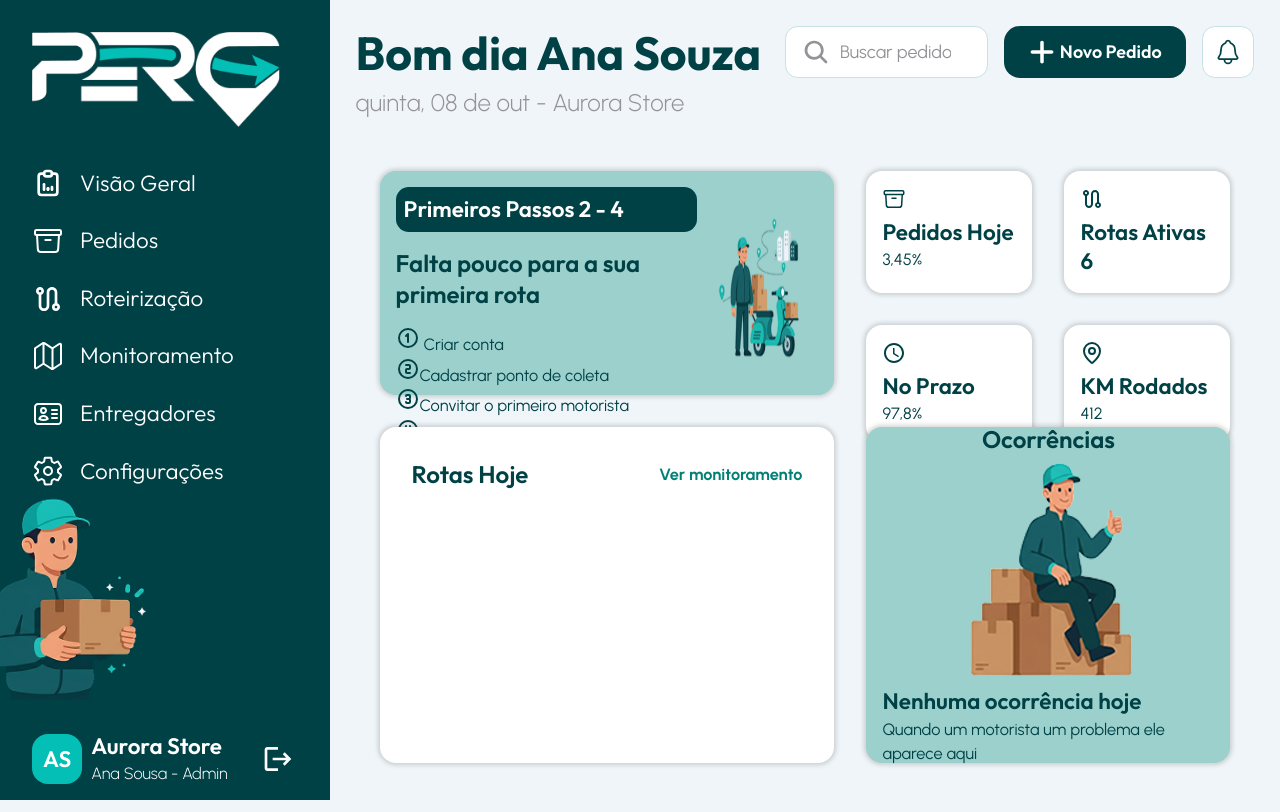
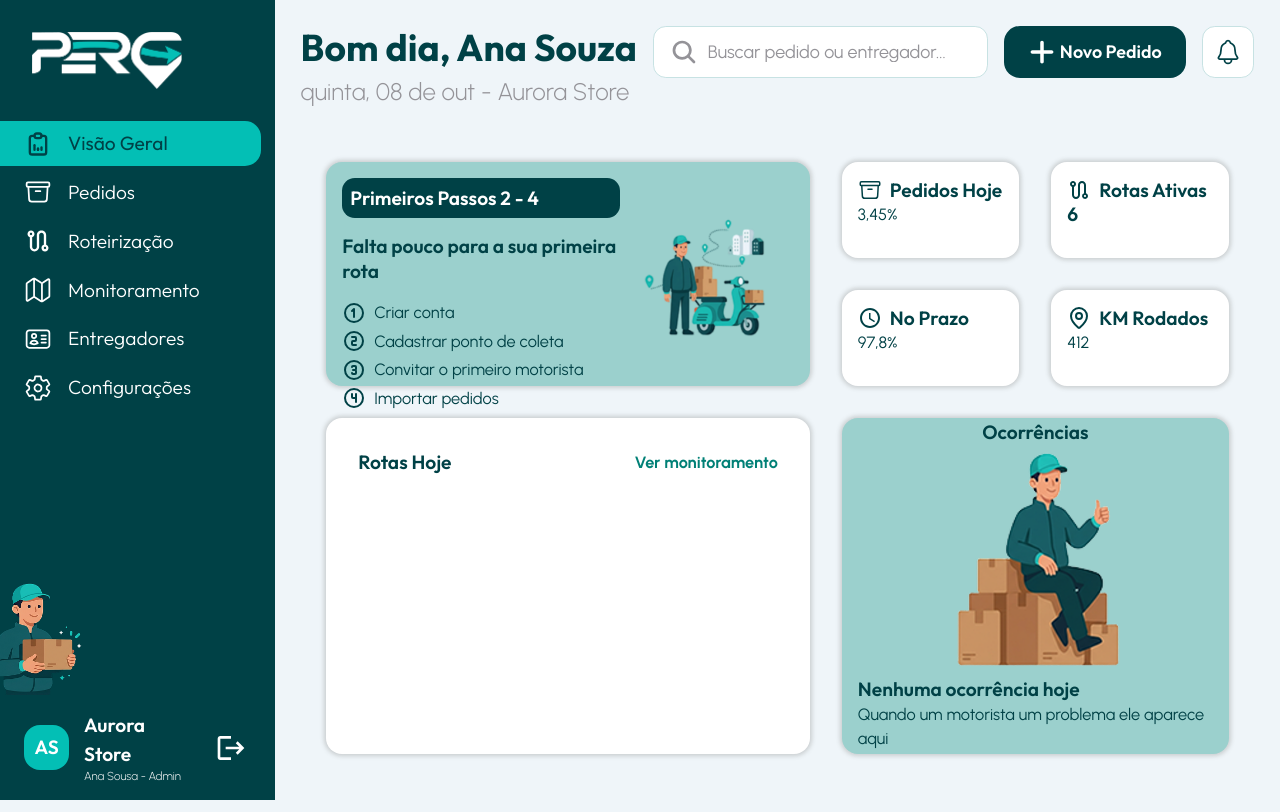
Before and after one commit to PERG-Gestao-de-Logistica/PERG-Front, a Next.js app in the folder perg/: page /painelEmpresa/visaoGeral in a window 1280 px wide. Built offline with nearby package versions, Linux system fonts and the light colour scheme.

Commit message:
:construction: progress: ajuste no tamanho dos elementos globais como o menu empresa e cabecçalho empresa

```diff
--- a/perg/src/components/componentesEmpresa/barraPesquisaEmpresa/barraPesquisaEmpresa.module.css
+++ b/perg/src/components/componentesEmpresa/barraPesquisaEmpresa/barraPesquisaEmpresa.module.css
@@ -29,6 +29,9 @@
   font-family: var(--fonte-texto);
   font-size: var(--tamanho-texto-botao);
   background-color: transparent; /* * Utilizado para não tampar o fundo verde do .barraPesquisa:focus-within*/
+  overflow: hidden;
+  text-overflow: ellipsis;
+  white-space: nowrap;
 }
 
 .barraPesquisa input::placeholder {
@@ -54,7 +57,7 @@
 .icone {
   flex-shrink: 0;
   color: var(--cor-texto-secundario);
-  font-size:  1.75rem;
+  font-size: 1.75rem;
 }
 
 @media (max-width: 640px), (max-height: 500px) {
@@ -63,6 +66,6 @@
   }
 
   .icone {
-  font-size: 1.25rem;
+    font-size: 1.25rem;
+  }
 }
-}
--- a/perg/src/components/componentesEmpresa/cabecalhoEmpresa/cabecalhoEmpresa.module.css
+++ b/perg/src/components/componentesEmpresa/cabecalhoEmpresa/cabecalhoEmpresa.module.css
@@ -4,14 +4,16 @@
   flex-direction: row;
   align-items: flex-start;
   justify-content: space-between;
-  gap: var(--espacamento-lg);
-  padding: var(--espacamento-pagina) var(--espacamento-pagina) 0 var(--espacamento-pagina);
+  gap: var(--espacamento-md);
+  padding: var(--espacamento-pagina) var(--espacamento-pagina) 0
+    var(--espacamento-pagina);
 }
 
 .titulosCabecalho {
   display: flex;
   flex-direction: column;
   gap: var(--espacamento-xs);
+  min-width: 0;
 }
 
 .titulo {
@@ -19,18 +21,17 @@
   font-size: var(--tamanho-titulo-principal);
   font-weight: var(--peso-negrito);
   line-height: var(--altura-linha-titulo);
-
 }
 
 .subtitulo {
   color: var(--cor-texto-secundario);
-  font-size: var(  --tamanho-subtitulo);
+  font-size: var(--tamanho-subtitulo);
   font-weight: var(--peso-light);
   line-height: var(--altura-linha-texto);
 }
 
 .acoes {
- display: flex;
+  display: flex;
   align-items: center;
   justify-content: flex-end;
   gap: var(--espacamento-md);
@@ -46,10 +47,10 @@
 
 .pesquisa {
   width: 100%;
-  max-width: 420px;
+  max-width: 350px;
 }
 
-@media (max-width:  1200px) {
+@media (max-width: 1200px) {
   .cabecalho {
     flex-direction: column;
     align-items: flex-start;
@@ -70,10 +71,9 @@
 @media (max-width: 640px), (max-height: 500px) {
   .cabecalho {
     padding-top: calc(60px + var(--espacamento-md));
-    margin-top: var(--espacamento-secao);
   }
 
- .acoes {
+  .acoes {
     flex-wrap: wrap;
     gap: var(--espacamento-sm);
   }
--- a/perg/src/components/componentesEmpresa/cabecalhoEmpresa/cabecalhoEmpresa.tsx
+++ b/perg/src/components/componentesEmpresa/cabecalhoEmpresa/cabecalhoEmpresa.tsx
@@ -7,7 +7,7 @@ import BotaoNovoPedido from "@/components/botoes/botaoNovoPedido/botaoNovoPedido
 // TODO: implementar lógica dinâmica para visualizar nome do usuário, data de acesso e nome empresa.CONFIG_PAGINAS precisa guardar apenas o título padrão de cada rota. Trazer props para info e função formatação de data e saudação dinâmica conforme horário(bom dia, boa tarde e boa noite)
 const CONFIG_PAGINAS: Record<string, { titulo: string; subtitulo: string }> = {
   "/painelEmpresa/visaoGeral": {
-    titulo: "Bom dia Ana Souza",
+    titulo: "Bom dia, Ana Souza",
     subtitulo: "quinta, 08 de out - Aurora Store",
   },
   "/painelEmpresa/pedidos": {
--- a/perg/src/components/componentesEmpresa/menuEmpresa/menuEmpresa.module.css
+++ b/perg/src/components/componentesEmpresa/menuEmpresa/menuEmpresa.module.css
@@ -1,16 +1,25 @@
 .menuEmpresa {
   background-color: var(--cor-primaria-verde-escuro);
-  width: 330px;
+  width: 275px;
   height: 100dvh;
   display: flex;
   flex-direction: column;
   flex-shrink: 0;
+  overflow: hidden;
+
+  position: fixed;
+  top: 0;
+  left: 0;
+  z-index: 100;
 }
 
 .logo {
-  max-width: 75%;
+  width: 150px;
+  max-width: 60%;
   height: auto;
   margin: var(--espacamento-xl);
+  flex-shrink: 0;
+  display: block;
 }
 
 .logoSimbolo,
@@ -23,19 +32,21 @@
 .navegacao {
   width: 100%;
   flex: 1;
+  min-height: 0;
 }
 
 .lista {
-  width: 85%;
+  width: 95%;
   display: flex;
   flex-direction: column;
   list-style: none;
-  gap: var(--espacamento-sm);
+  gap: var(--espacamento-xs);
   padding: 0;
 }
 
 .item {
   width: 100%;
+  min-height: 44px;
   color: var(--cor-texto-branco);
   font-family: var(--fonte-titulo);
   font-size: var(--tamanho-titulo-secao);
@@ -43,64 +54,88 @@
   display: flex;
   align-items: center;
   gap: var(--espacamento-md);
-  padding: var(--espacamento-sm) var(--espacamento-xl);
+  padding: var(--espacamento-sm) var(--espacamento-lg);
   white-space: nowrap;
 }
 
 .item:hover {
   color: var(--cor-primaria-verde-escuro);
   border-radius: 0 var(--raio-padrao) var(--raio-padrao) 0;
+  background-color: var(--cor-verde-hover);
+}
+
+.itemAtivo {
+  border-radius: 0 var(--raio-padrao) var(--raio-padrao) 0;
   background-color: var(--cor-verde-destaque);
+  color: var(--cor-primaria-verde-escuro);
+  font-weight: var(--peso-regular);
 }
 
 .item:focus-visible {
   outline: 3px solid var(--cor-verde-hover);
-  outline-offset: 3px;
+  outline-offset: -3px;
 }
 
 .item span {
-  overflow: hidden;
+  flex: 1;
 }
 
 .imgEntregador {
-  max-width: 45%;
-  margin-bottom: var(--espacamento-xl);
+  display: block;
+  max-width: 90px;
+  width: 30%;
+  height: auto;
+  margin-bottom: var(--espacamento-md);
+  object-fit: contain;
+  flex-shrink: 0;
 }
 
 .perfil {
   width: 100%;
-  height: auto;
-  margin-top: auto;
+  min-height: 65px;
   margin-bottom: var(--espacamento-xl);
   color: var(--cor-texto-branco);
   display: grid;
-  grid-template-columns: 3.2rem minmax(0, 1fr) auto;
+  grid-template-columns: 2.75rem minmax(0, 1fr) auto;
   align-items: center;
-  padding: 0 var(--espacamento-xl);
-  gap: var(--espacamento-sm);
+  padding: 0 var(--espacamento-lg);
+  margin-top: auto;
+  margin-bottom: 1rem;
+  gap: var(--espacamento-md);
 }
 
 .iniciais:global(h3),
 :global(h3).iniciais {
   color: var(--cor-texto-branco);
   background-color: var(--cor-verde-destaque);
-  width: 50px;
-  height: 50px;
+  width: 45px;
+  height: 45px;
   border-radius: var(--raio-padrao);
   display: flex;
   justify-content: center;
   align-items: center;
   padding: var(--espacamento-sm);
+  flex-shrink: 0;
+  font-size: var(--tamanho-titulo-secao);
+}
+
+.infoUsuario {
+  min-width: 0;
+  gap: var(--espacamento-xs);
 }
 
 .nomeEmpresa {
   color: var(--cor-texto-branco);
+  font-size: var(--tamanho-titulo-secao);
+  line-height: 1.5;
 }
 
 .nomeUsuario {
   color: var(--cor-texto-branco);
   font-family: var(--fonte-texto);
   font-weight: var(--peso-light);
+  font-size: var(--tamanho-texto-auxiliar);
+  line-height: 1.3;
 }
 
 .botaoLogout {
@@ -120,10 +155,7 @@
 @media (max-width: 1200px) and (min-width: 641px) and (min-height: 501px) {
   .menuEmpresa {
     width: 80px;
-    min-width: 80px;
-    max-width: 80px;
     align-items: center;
-    overflow-x: hidden;
   }
 
   .logo,
@@ -143,7 +175,8 @@
     flex-shrink: 0;
   }
 
-  .imgEntregador {
+  .imgEntregador,
+  .infoUsuario {
     display: none;
   }
 
@@ -168,7 +201,8 @@
     border-radius: var(--raio-pequeno);
   }
 
-  .item:hover {
+  .item:hover,
+  .itemAtivo {
     border-radius: var(--raio-pequeno);
   }
 
@@ -211,6 +245,7 @@
     top: 0;
     left: 0;
     width: 100%;
+    height: 4.5rem;
     padding: var(--espacamento-pagina);
     display: flex;
     align-items: center;
@@ -227,6 +262,7 @@
   }
 
   .logoMobile {
+    display: block;
     width: 105px;
     max-height: 38px;
     object-fit: contain;
@@ -265,9 +301,9 @@
     right: 0;
     left: auto;
     width: min(300px, 65vw);
-    min-width: 0;
-    max-width: none;
+    height: 100dvh;
     display: flex;
+    overflow: hidden;
     flex-direction: column;
     transform: translateX(100%);
     transition: transform 0.3s ease;
@@ -282,12 +318,15 @@
 
   .navegacao {
     margin-top: var(--espacamento-lg);
+    width: 100%;
+    flex: 1;
+    min-height: 0;
   }
 
   .lista {
     width: 100%;
     align-items: stretch;
-    padding-right: var(--espacamento-sm);
+    padding-left: var(--espacamento-sm);
     gap: var(--espacamento-xs);
   }
 
@@ -299,7 +338,12 @@
     justify-content: flex-start;
     padding: var(--espacamento-xs) var(--espacamento-lg);
     gap: var(--espacamento-md);
-    border-radius: var(--raio-pequeno);
+    border-radius: 0;
+  }
+
+  .item:hover,
+  .itemAtivo {
+    border-radius: var(--raio-pequeno) 0 0 var(--raio-pequeno);
   }
 
   .item span {
@@ -327,7 +371,7 @@
   :global(h3).iniciais {
     width: 44px;
     height: 44px;
-    font-size: 0.95rem;
+    font-size: 1rem;
   }
 
   .infoUsuario {
--- a/perg/src/components/componentesEmpresa/menuEmpresa/menuEmpresa.tsx
+++ b/perg/src/components/componentesEmpresa/menuEmpresa/menuEmpresa.tsx
@@ -36,7 +36,7 @@ const itensMenu = [
   },
   {
     nome: "Configurações",
-    rota: "painelEmpresa/configuracoes",
+    rota: "/painelEmpresa/configuracao/perfi",
     icone: IoSettingsOutline,
   },
 ];
@@ -125,7 +125,7 @@ export default function MenuEmpresa() {
                     className={`${styles.item} ${ativo ? styles.itemAtivo : ""}`}
                     aria-current={ativo ? "page" : undefined}
                   >
-                    <Icone aria-hidden="true" size={32} />
+                    <Icone aria-hidden="true" size={28} />
                     <span>{item.nome}</span>
                   </Link>
                 </li>
--- a/perg/src/components/layouts/LayoutEmpresa.tsx
+++ /dev/null
@@ -1,20 +0,0 @@
-import { ReactNode } from 'react';
-import MenuEmpresa from '../componentesEmpresa/menuEmpresa/menuEmpresa';
-import CabecalhoEmpresa from '../componentesEmpresa/cabecalhoEmpresa/cabecalhoEmpresa';
-
-interface LayoutEmpresaProps {
-  children: ReactNode;
-}
-
-
-export default function LayoutEmpresa({ children }: LayoutEmpresaProps) {
-  return (
-    <div style={{ display: 'flex', minHeight: '100vh' }}>
-      <MenuEmpresa />
-      <div style={{ flex: 1, display: 'flex', flexDirection: 'column' }}>
-        <CabecalhoEmpresa/>
-        <main style={{ flex: 1, padding: '24px' }}>{children}</main>
-      </div>
-    </div>
-  );
-}
--- /dev/null
+++ b/perg/src/components/layouts/painelEmpresa/LayoutEmpresa.module.css
@@ -0,0 +1,40 @@
+.layout {
+  display: flex;
+  width: 100%;
+  height: 100dvh;
+  overflow: hidden;
+}
+
+.conteudo {
+  flex: 1;
+  width: calc(100% - 275px);
+  min-height: 100dvh;
+  display: flex;
+  flex-direction: column;
+  margin-left: 275px;
+}
+
+.main {
+  flex: 1;
+  min-width: 0;
+  min-height: 0;
+  overflow-y: auto;
+  overflow-x: hidden;
+  padding: var(--espacamento-pagina);
+}
+
+
+@media (max-width: 1200px) and (min-width: 641px) {
+  .conteudo {
+    margin-left: 80px;
+    width: calc(100% - 80px);
+  }
+}
+
+@media (max-width: 640px) {
+  .conteudo {
+    margin-left: 0;
+    width: 100%;
+    padding-top: var(--espacamento-pagina);
+  }
+}
--- /dev/null
+++ b/perg/src/components/layouts/painelEmpresa/LayoutEmpresa.tsx
@@ -0,0 +1,26 @@
+import { ReactNode } from "react";
+import MenuEmpresa from "../../componentesEmpresa/menuEmpresa/menuEmpresa";
+import CabecalhoEmpresa from "../../componentesEmpresa/cabecalhoEmpresa/cabecalhoEmpresa";
+import styles from "./LayoutEmpresa.module.css"
+
+interface LayoutEmpresaProps {
+  children: ReactNode;
+}
+
+export default function LayoutEmpresa({
+  children,
+}: LayoutEmpresaProps) {
+  return (
+    <div className={styles.layout}>
+      <MenuEmpresa />
+
+      <div className={styles.conteudo}>
+        <CabecalhoEmpresa />
+
+        <main className={styles.main}>
+          {children}
+        </main>
+      </div>
+    </div>
+  );
+}
--- a/perg/src/pages/_app.tsx
+++ b/perg/src/pages/_app.tsx
@@ -3,7 +3,7 @@ import type { AppProps } from "next/app";
 import { Outfit, Urbanist } from "next/font/google";
 import { useRouter } from "next/router";
 import LayoutAdmin from "@/components/layouts/LayoutAdmin";
-import LayoutEmpresa from "@/components/layouts/LayoutEmpresa";
+import LayoutEmpresa from "@/components/layouts/painelEmpresa/LayoutEmpresa";
 
 const outfit = Outfit({
   variable: "--fonte-titulo",
--- a/perg/src/pages/globals.css
+++ b/perg/src/pages/globals.css
@@ -85,11 +85,11 @@ body {
   /* -----------------------
 -- TIPOGRAFIA — TAMANHO --
 -------------------------- */
-  --tamanho-titulo-principal: clamp(2rem, 1.7rem + 1.5vw, 3rem);
+  --tamanho-titulo-principal: clamp(2rem, 1.5em + 1vw, 3rem);
 
   --tamanho-subtitulo: clamp(1em, 1rem + 0.8vw, 1.5rem);
 
-  --tamanho-titulo-secao: clamp(1.125rem, 1rem + 0.5vw, 1.5rem);
+  --tamanho-titulo-secao: clamp(1.125rem, 1rem + 0.5vw, 1.2rem);
 
   --tamanho-titulo-card: clamp(0.875rem, 0.82rem + 0.15vw, 1.125rem);
 
--- a/perg/src/pages/painelEmpresa/visaoGeral/visaoGeral.module.css
+++ b/perg/src/pages/painelEmpresa/visaoGeral/visaoGeral.module.css
@@ -1,7 +1,7 @@
 .container {
   padding: var(--espacamento-pagina);
   display: grid;
-   grid-template-columns: minmax(0, 1.25fr) minmax(280px, 1fr);
+  grid-template-columns: minmax(0, 1.25fr) minmax(280px, 1fr);
   grid-template-rows: minmax(190px, 0.8fr) minmax(280px, 1.2fr);
   gap: var(--espacamento-xl);
 }
@@ -11,7 +11,8 @@
   border-radius: var(--raio-padrao);
   padding: var(--espacamento-md);
   gap: var(--espacamento-md);
-  height: 28vh;
+  width: 100%;
+  height: 100%;
   box-shadow: var(--sombra-card);
   display: flex;
   flex-direction: row;
@@ -20,6 +21,8 @@
 
 .conteudo {
   display: flex;
+  flex: 1;
+  min-width: 0;
   flex-direction: column;
   gap: var(--espacamento-md);
 }
@@ -34,34 +37,70 @@
   justify-content: flex-start;
 }
 
+.subtitulo {
+  font-size: var(--tamanho-titulo-secao);
+}
+
+.lista {
+  display: flex;
+  flex-direction: column;
+  gap: var(--espacamento-xs);
+}
+
 .lista li {
   list-style: none;
   font-family: var(--fonte-texto);
-  gap: var(--espacamento-xl);
+  display: flex;
+  align-items: center;
+  font-size: var(--tamanho-texto);
+  gap: var(--espacamento-sm);
 }
 
-.icone{
-    font-size: 1.5rem;
+.icone {
+  font-size: 1.5rem;
+  flex-shrink: 0;
 }
 
 .imagem {
-  width: 25%;
+  width: 35%;
+  height: auto;
+  object-fit: contain;
 }
 
 .kpis {
   display: grid;
-  grid-template-columns: 1fr 1fr;
-  grid-template-rows: 1fr 1fr;
-  height: 28vh;
+  grid-template-columns: repeat(2, minmax(0, 1fr));
+  grid-template-rows: repeat(2, minmax(0, 1fr));
   width: 100%;
+  height: 100%;
+  min-width: 0;
   gap: var(--espacamento-xl);
 }
 
 .bloco {
+  min-width: 0;
+  width: 100%;
+  height: 100%;
+  display: flex;
+  flex-direction: column;
+  justify-content: flex-start;
   background-color: var(--cor-texto-branco);
   border-radius: var(--raio-padrao);
   padding: var(--espacamento-md);
   box-shadow: var(--sombra-card);
+}
+
+.bloco header{
+  display: flex;
+  flex-direction: row;
+  gap: var(--espacamento-sm);
+  align-items: center;
+  font-size: var(--tamanho-texto);
+}
+
+.bloco p{
+  font-size: var(--tamanho-titulo);
+  font-weight: var(--peso-regular);
 }
 
 .rotasHoje {
@@ -79,14 +118,14 @@
   border-bottom: solid px rgb(148, 147, 152, 0.5);
 }
 
-.monitoramento{
+.monitoramento {
   color: var(--cor-secundaria-verde);
   font-weight: var(--peso-negrito);
   cursor: pointer;
   font-family: var(--fonte-texto);
 }
 
-.monitoramento:hover{
+.monitoramento:hover {
   color: var(--cor-verde-hover);
 }
 .ocorrencias {
```
